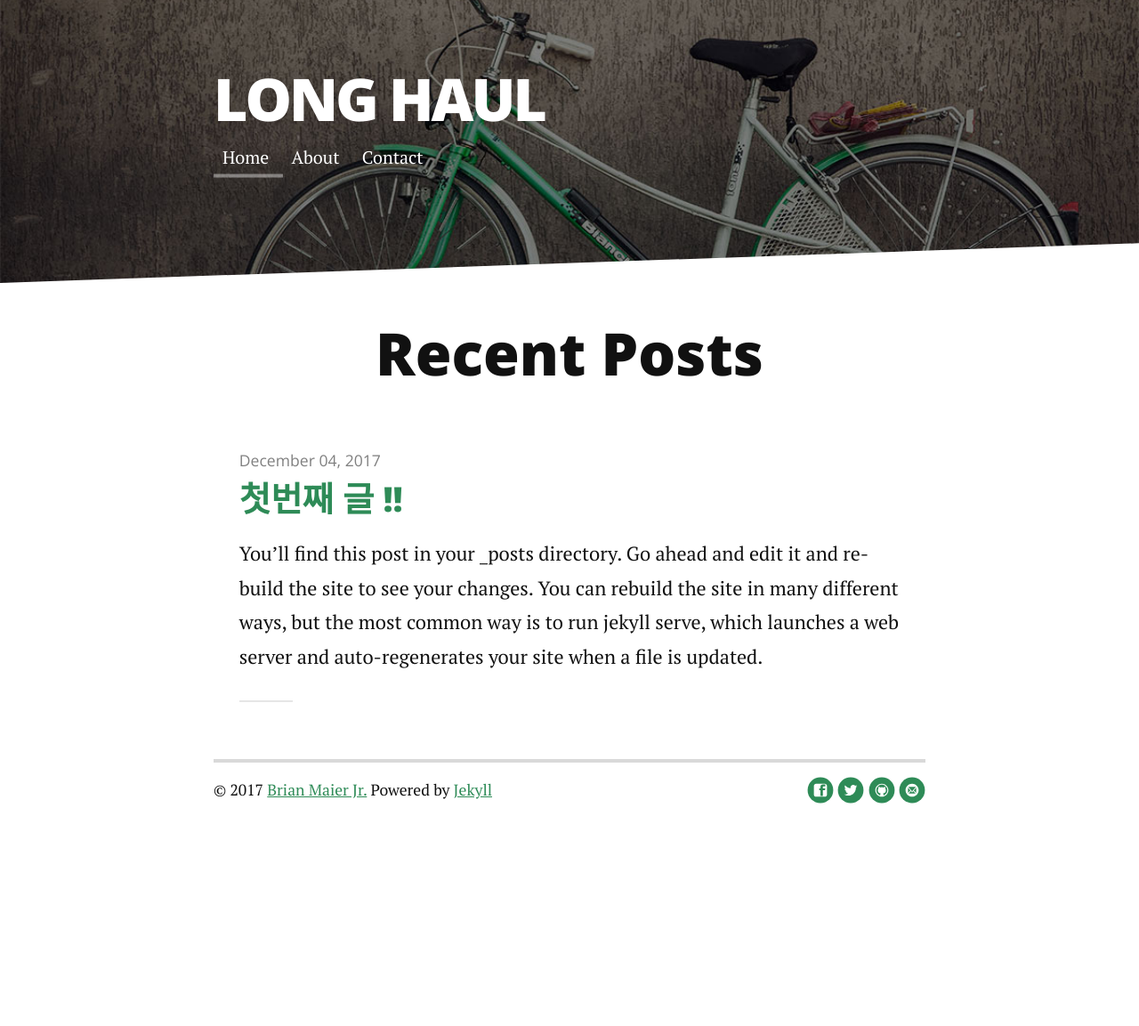
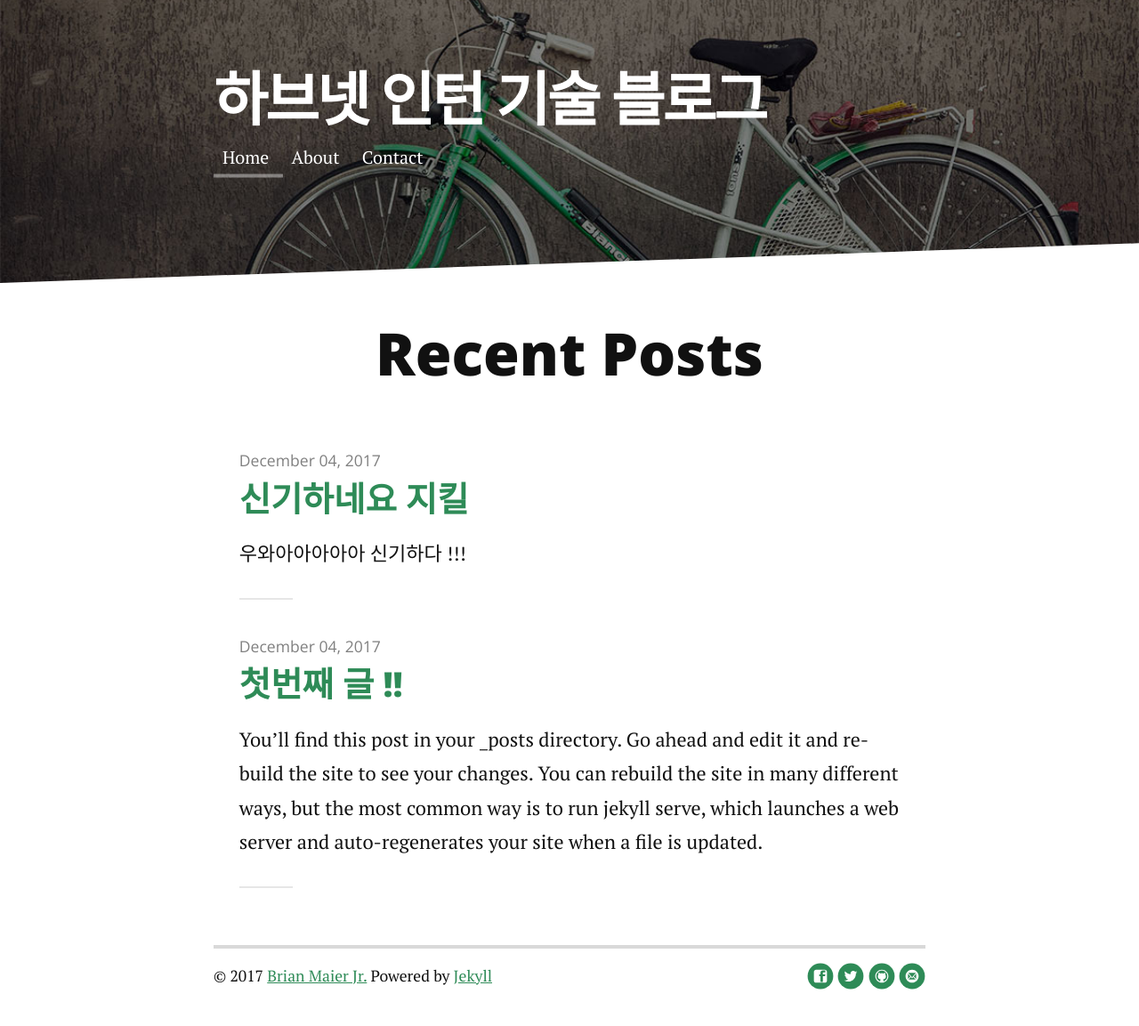
Before and after one commit to JuHanHeo/JuHanHeo.github.io, a Jekyll site: the page built from index.html, in a window 1280 px wide. Shown: the whole page at 89% size. Built offline with Jekyll 4.4.1, drawn with Linux system fonts in a browser that asks for light colours; nearby versions of some CDN libraries; the list of posts is cut into pages by our own code; before the commit the page ends 945 px from its top, so only the background shows below that.

Commit message:
changed on window
changed on window

```diff
--- a/_config.yml
+++ b/_config.yml
@@ -1,7 +1,8 @@
-title: Long Haul
-description: Long Form Jekyll theme built with SASS / COMPASS / SUSY
+title: 하브넷 인턴 기술 블로그
+description: 안녕안녕
+site-title: 헬로우
 
-url: http://brianmaierjr.github.com/long-haul
+url: http://jhheo.github.com/
 baseurl: ""
 paginate_path: "blog/page:num/"
 permalink: blog/:title/
--- /dev/null
+++ b/_posts/2017-12-04-second-to-jekyll.markdown
@@ -0,0 +1,29 @@
+---
+layout: post
+title:  "신기하네요 지킬"
+date:   2017-12-04 17:33:33 +0900
+categories: jekyll update
+---
+우와아아아아아 신기하다 !!!
+
+블로그다 !!!!
+
+대박이다 !!!
+
+Awesome !!
+
+![하이브레인넷](https://asset.hibrain.io/images/dist/logo/head_logo.png)
+
+{% highlight java %}
+public int sumTest(int a, int b) {
+    System.out.println("더하기");
+    return a+b;
+
+}
+{% endhighlight %}
+
+Check out the [Jekyll docs][jekyll-docs] for more info on how to get the most out of Jekyll. File all bugs/feature requests at [Jekyll’s GitHub repo][jekyll-gh]. If you have questions, you can ask them on [Jekyll Talk][jekyll-talk].
+
+[jekyll-docs]: https://jekyllrb.com/docs/home
+[jekyll-gh]:   https://github.com/jekyll/jekyll
+[jekyll-talk]: https://talk.jekyllrb.com/
```
Also changed, not shown: _includes/head.html (line endings or trailing spaces), _posts/2017-12-04-very-good.markdown (renamed from _posts/2017-12-04-welcome-to-jekyll.markdown).
